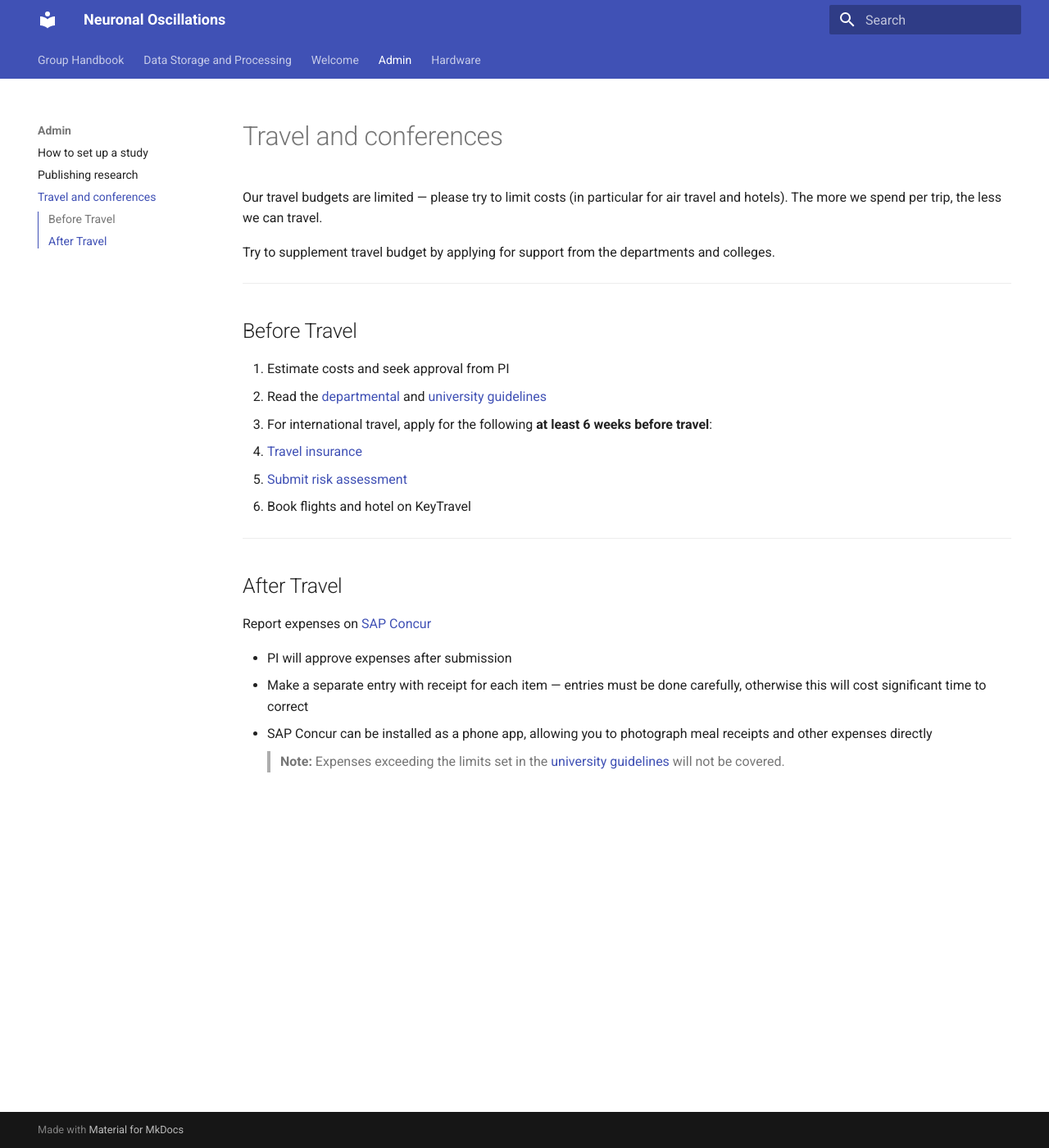
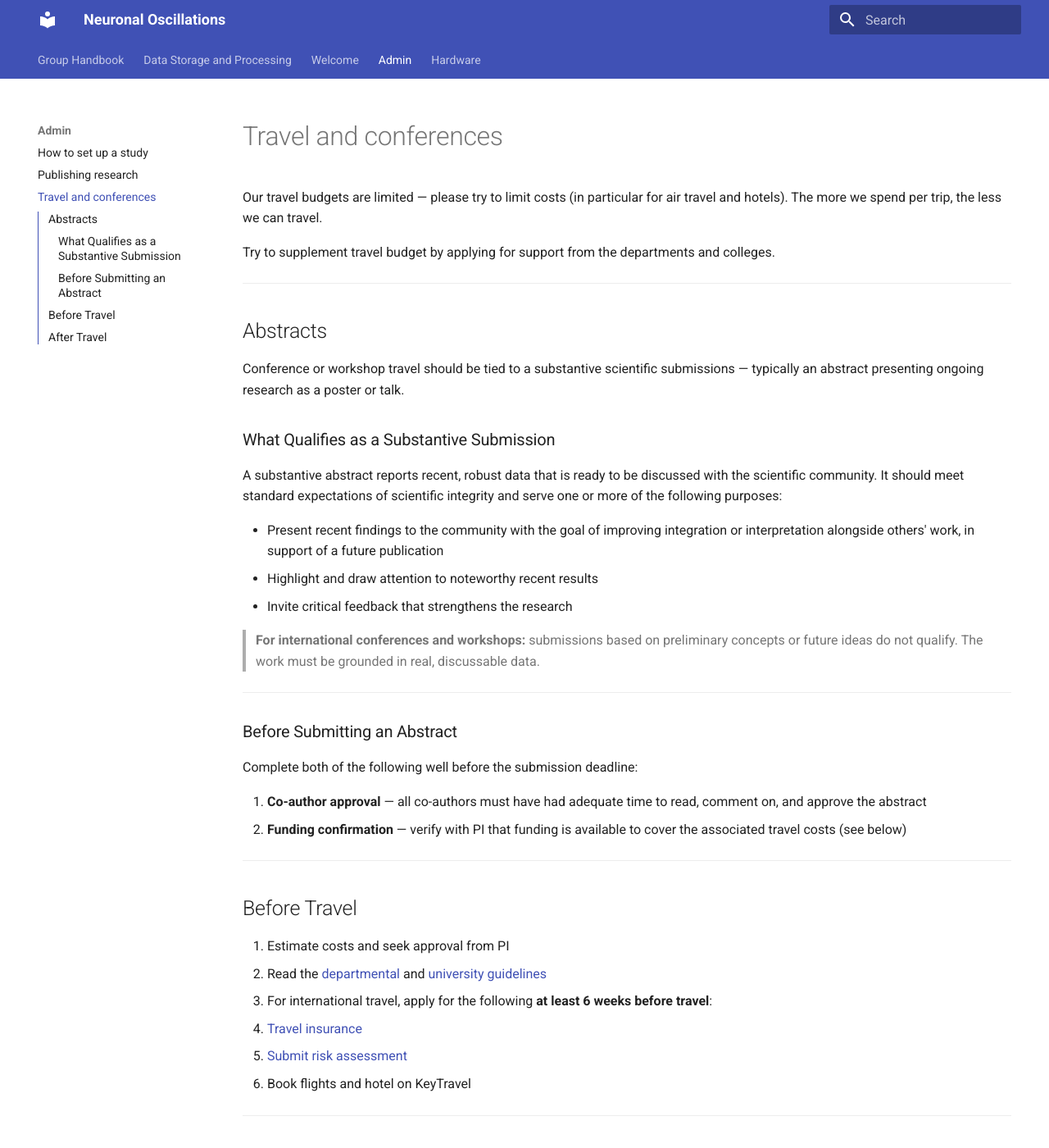
Before and after one commit to Neuronal-Oscillations/group-handbook, an MkDocs documentation site: the page built from docs/admin/travel_and_conferences.md, in a window 1280 px wide and 1400 px high. Shown: the whole window at 82% size. Built offline with MkDocs 1.6.1 and Material for MkDocs 9.7.7, drawn with Linux system fonts in a browser that asks for light colours.

Commit message:
Update travel_and_conferences.md

```diff
--- a/docs/admin/travel_and_conferences.md
+++ b/docs/admin/travel_and_conferences.md
@@ -5,6 +5,31 @@ Our travel budgets are limited — please try to limit costs (in particular for
 Try to supplement travel budget by applying for support from the departments and colleges.
 
 ---
+
+## Abstracts
+Conference or workshop travel should be tied to a substantive scientific submissions — typically an abstract presenting ongoing research as a poster or talk.
+
+### What Qualifies as a Substantive Submission
+
+A substantive abstract reports recent, robust data that is ready to be discussed with the scientific community. It should meet standard expectations of scientific integrity and serve one or more of the following purposes:
+
+- Present recent findings to the community with the goal of improving integration or interpretation alongside others' work, in support of a future publication
+- Highlight and draw attention to noteworthy recent results
+- Invite critical feedback that strengthens the research
+
+> **For international conferences and workshops:** submissions based on preliminary concepts or future ideas do not qualify. The work must be grounded in real, discussable data.
+
+---
+
+### Before Submitting an Abstract
+
+Complete both of the following well before the submission deadline:
+
+1. **Co-author approval** — all co-authors must have had adequate time to read, comment on, and approve the abstract
+2. **Funding confirmation** — verify with PI that funding is available to cover the associated travel costs (see below)
+
+---
+
 
 ## Before Travel
 
```
